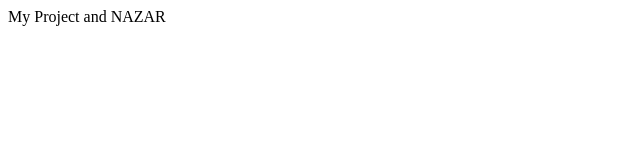
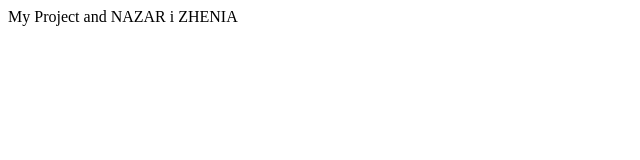
Before and after one commit to YaroslavKolbaiev/my-project, a plain HTML site: page index.html in a window 1280 px wide. Shown: the full height of the page, 0-640 px from the left. Drawn offline with Linux system fonts and the light colour scheme.

```diff
--- a/index.html
+++ b/index.html
@@ -7,6 +7,6 @@
   <title>My project</title>
 </head>
 <body>
-  My Project and NAZAR
+  My Project and NAZAR i ZHENIA
 </body>
 </html>
```
